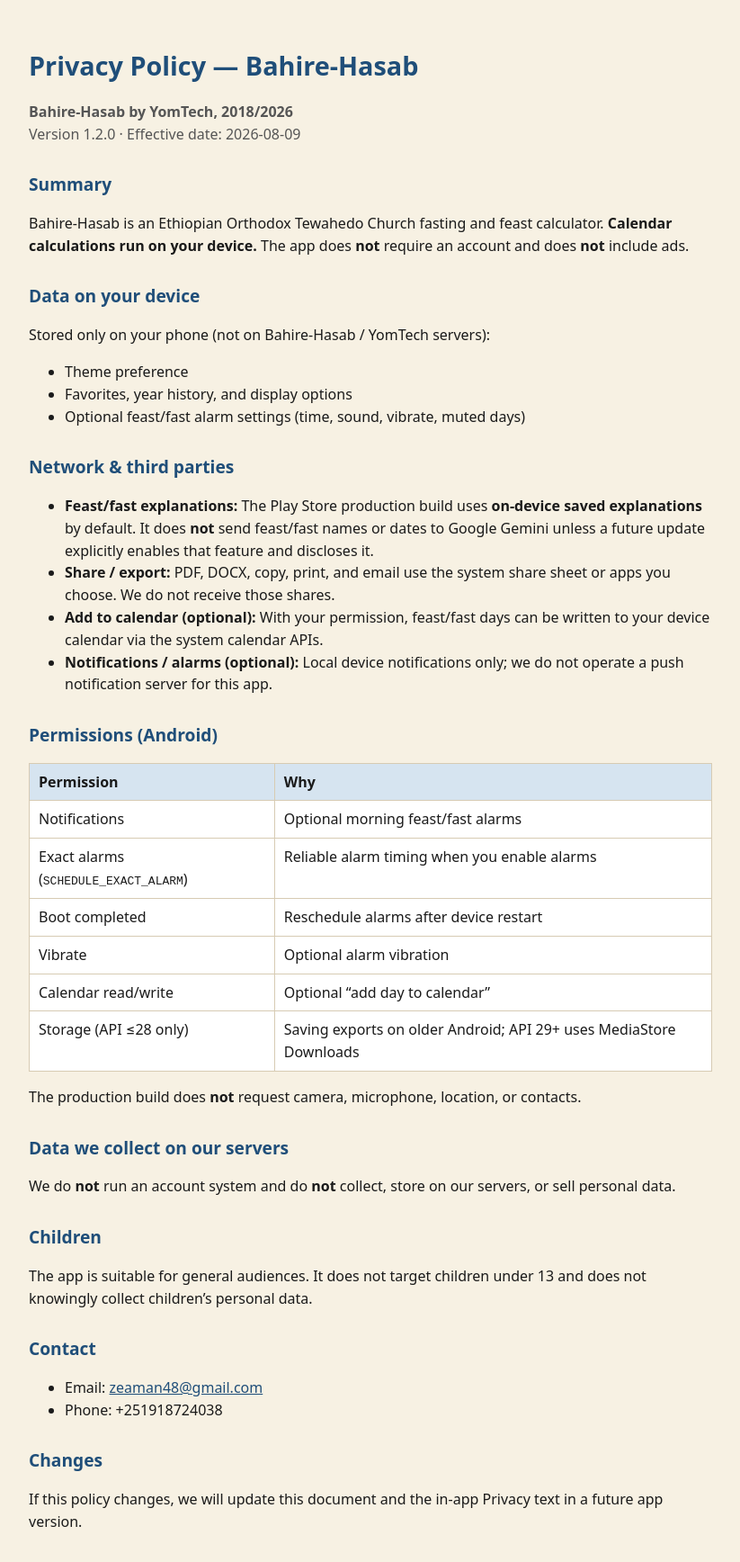
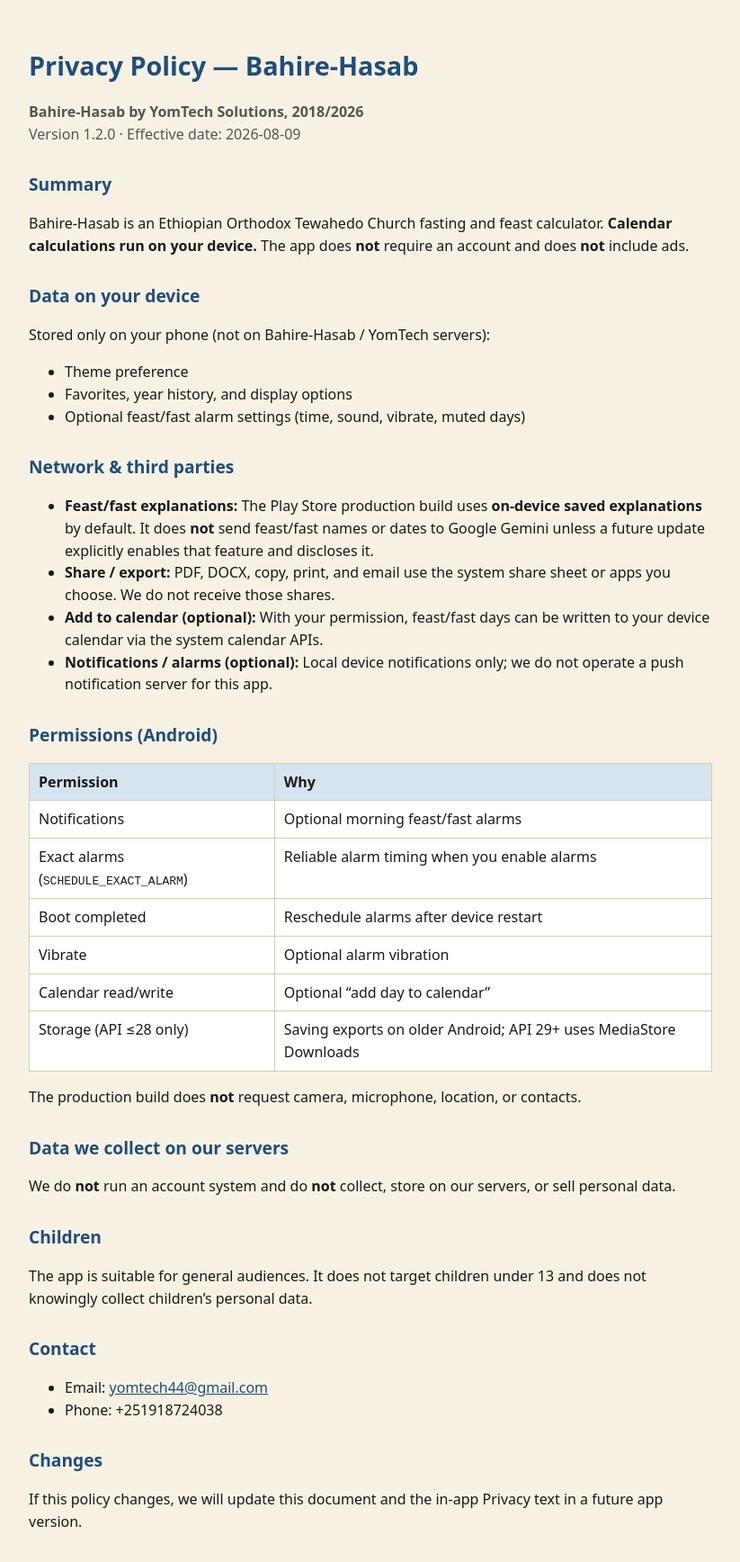
Before and after one commit to Zeaman/bahire-hasab-privacy, a plain HTML site: page index.html in a window 1280 px wide. Shown: the whole page at 90% size, without its empty margins (228-1051 px from the left). Drawn offline with Linux system fonts and the light colour scheme.

Commit message:
Use yomtech44@gmail.com and YomTech Solutions on the privacy page.

```diff
--- a/index.html
+++ b/index.html
@@ -55,7 +55,7 @@
     <main>
       <h1>Privacy Policy — Bahire-Hasab</h1>
       <p class="meta">
-        <strong>Bahire-Hasab by YomTech, 2018/2026</strong><br />
+        <strong>Bahire-Hasab by YomTech Solutions, 2018/2026</strong><br />
         Version 1.2.0 · Effective date: 2026-08-09
       </p>
 
@@ -162,7 +162,7 @@
 
       <h2>Contact</h2>
       <ul>
-        <li>Email: <a href="mailto:zeaman48@gmail.com">zeaman48@gmail.com</a></li>
+        <li>Email: <a href="mailto:yomtech44@gmail.com">yomtech44@gmail.com</a></li>
         <li>Phone: +251918724038</li>
       </ul>
 
```
Also changed, not shown: 1 other file.
